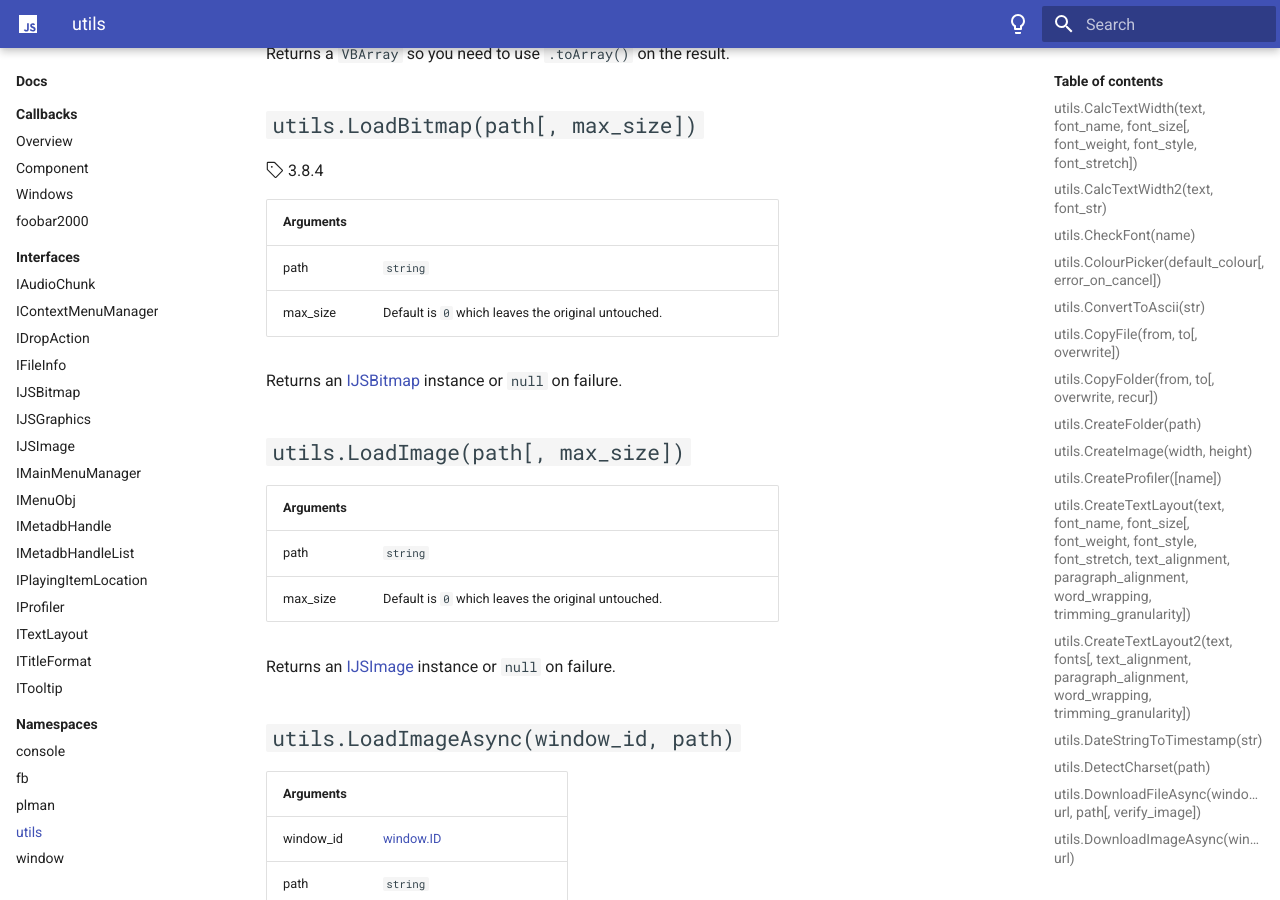
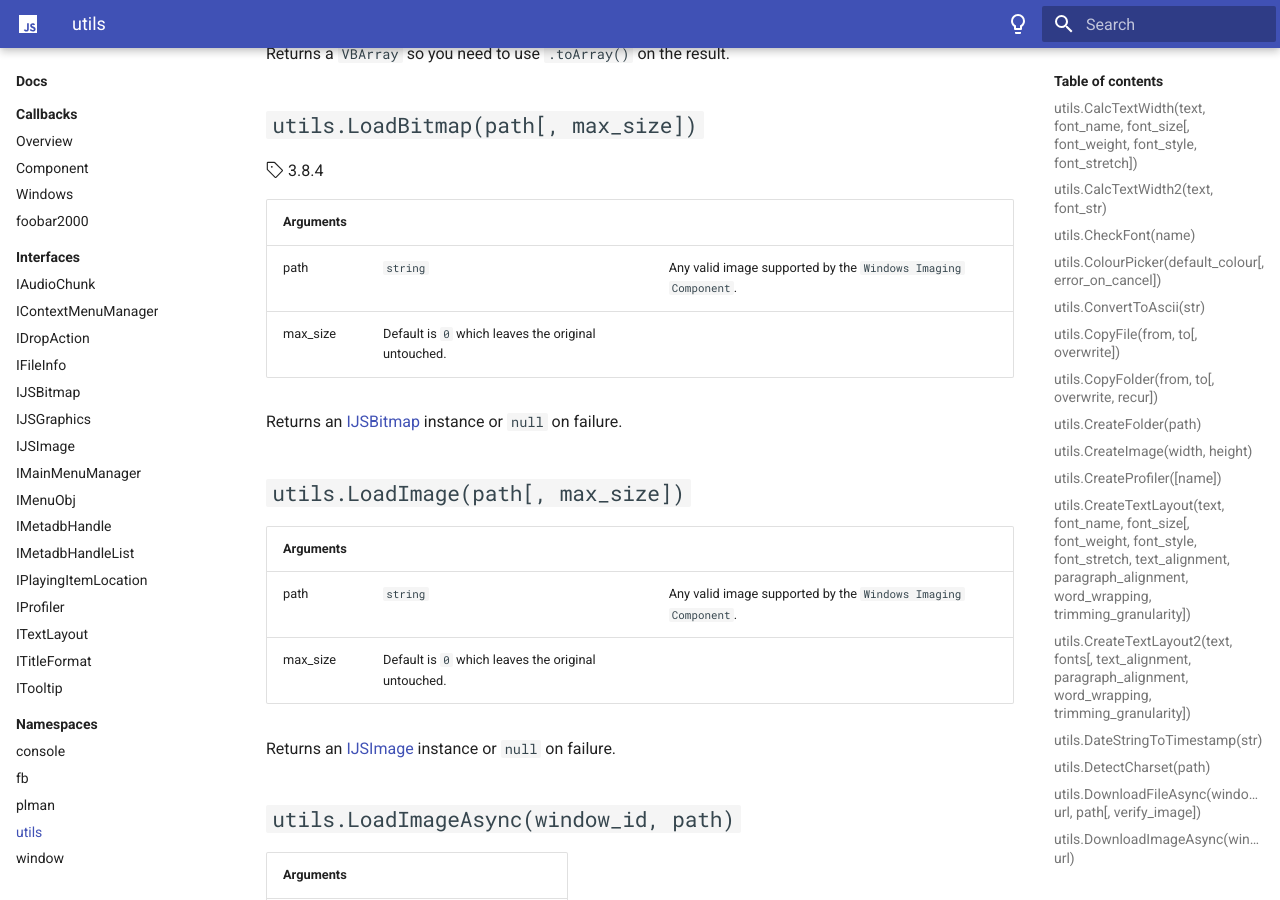
Before and after one commit to jscript-panel/jscript-panel.github.io, an MkDocs documentation site: the page built from docs/docs/namespaces/utils.md, in a window 1280 px wide and 900 px high, scrolled down 14500 px. Built offline with MkDocs 1.6.1 and Material for MkDocs 9.7.7, drawn with Linux system fonts in a browser that asks for light colours.

Commit message:
Update utils.md

```diff
--- a/docs/docs/namespaces/utils.md
+++ b/docs/docs/namespaces/utils.md
@@ -452,16 +452,16 @@ Returns a `VBArray` so you need to use `.toArray()` on the result.
 
 |Arguments|||
 |---|---|---|
-|path|`string`|
-|max_size|Default is `0` which leaves the original untouched.
+|path|`string`|Any valid image supported by the `Windows Imaging Component`.|
+|max_size|Default is `0` which leaves the original untouched.|
 
 Returns an [IJSBitmap](../interfaces/IJSBitmap.md) instance or `null` on failure.
 
 ## `utils.LoadImage(path[, max_size])`
 |Arguments|||
 |---|---|---|
-|path|`string`|
-|max_size|Default is `0` which leaves the original untouched.
+|path|`string`|Any valid image supported by the `Windows Imaging Component`.|
+|max_size|Default is `0` which leaves the original untouched.|
 
 Returns an [IJSImage](../interfaces/IJSImage.md) instance or `null` on failure.
 
```
